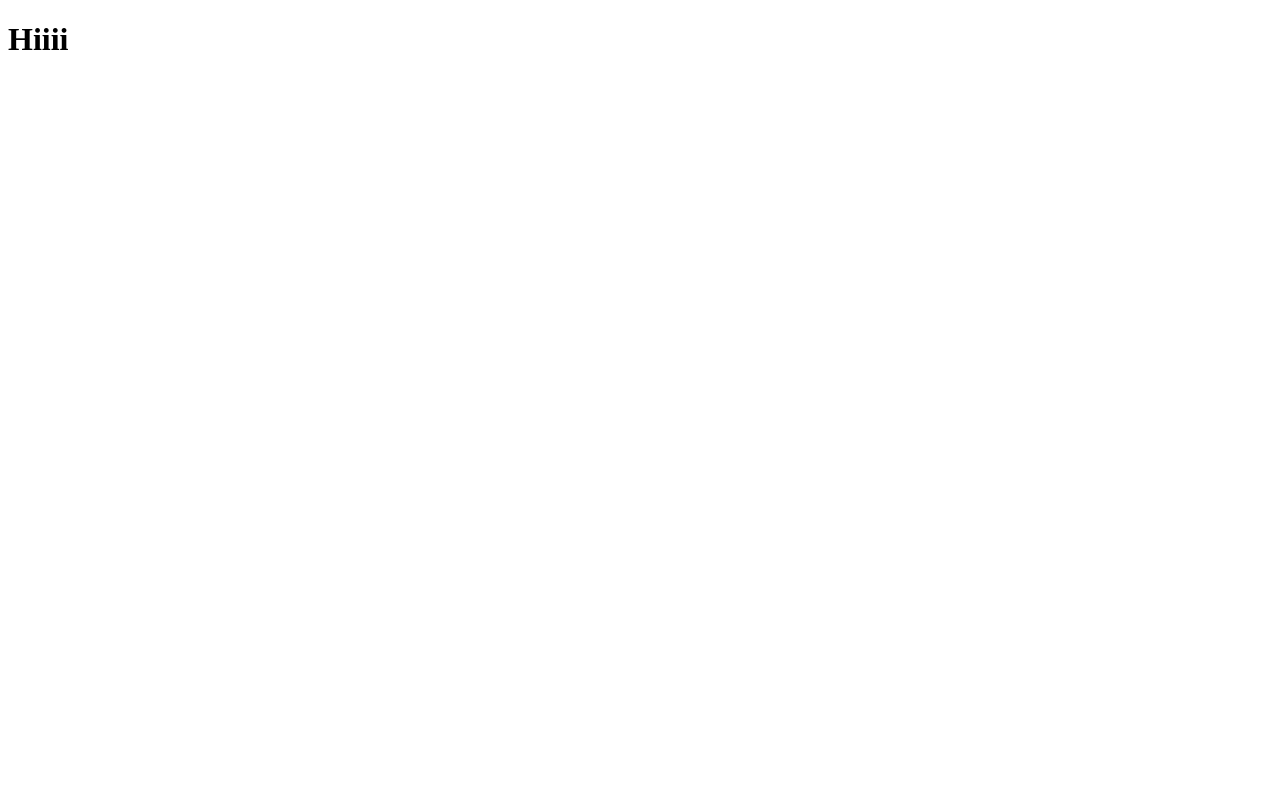
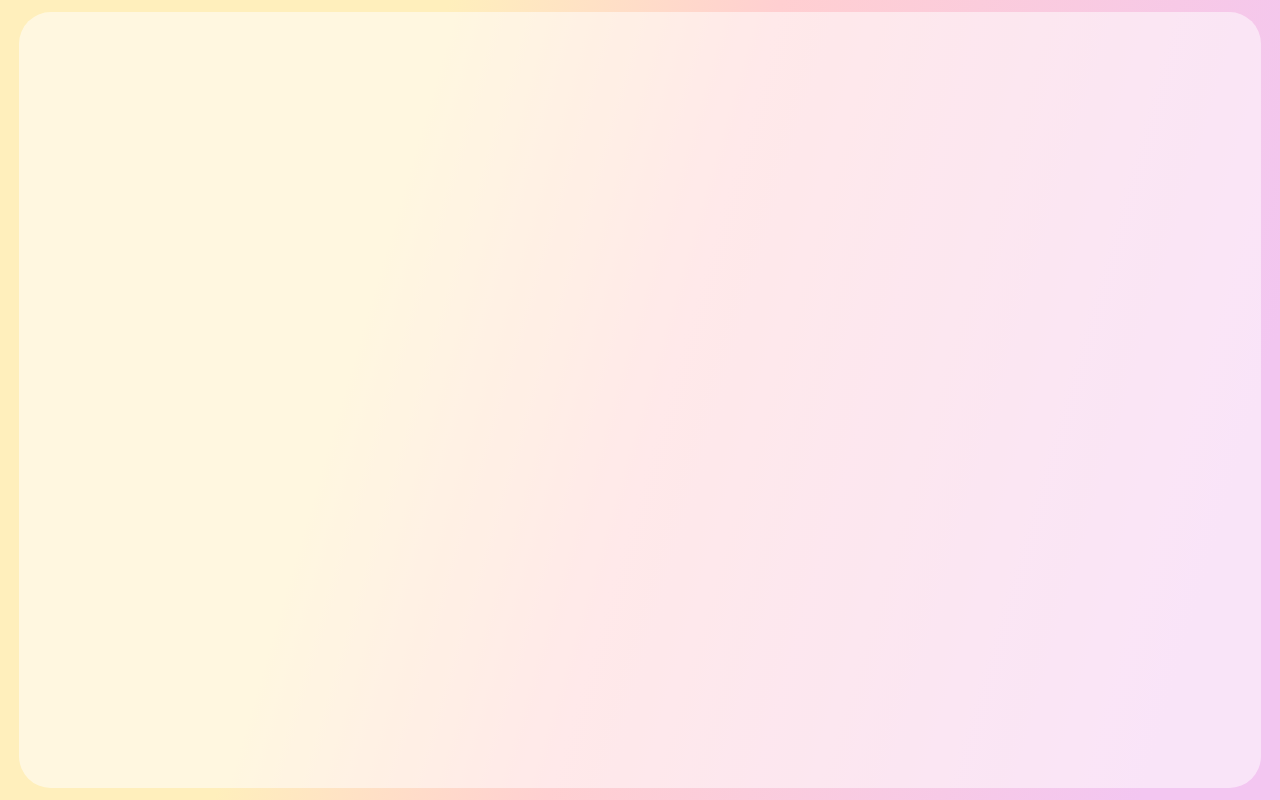
Before and after one commit to Sama-Liyanage/ReactAdmin-Dashboard-Template-Design, a React (Create React App) app: page / in a window 1280 px wide. Built offline with nearby package versions, Linux system fonts and the light colour scheme.

Commit message:
Update Content

```diff
--- a/public/index.html
+++ b/public/index.html
@@ -9,7 +9,13 @@
       name="description"
       content="Web site created using create-react-app"
     />
+    <link rel="preconnect" href="https://fonts.googleapis.com"><link rel="preconnect" href="https://fonts.gstatic.com" crossorigin><link href="https://fonts.googleapis.com/css2?family=Inter:wght@400;500;700&display=swap" rel="stylesheet">
     <link rel="apple-touch-icon" href="%PUBLIC_URL%/logo192.png" />
+    <style>
+      body{
+        margin: 0;
+      }
+    </style>
     <!--
       manifest.json provides metadata used when your web app is installed on a
       user's mobile device or desktop. See https://developers.google.com/web/fundamentals/web-app-manifest/
--- a/src/App.css
+++ b/src/App.css
@@ -10,3 +10,28 @@
   --smboxShadow: -79px 51px 60px rgba(0, 0, 0, 0.08);
   --activeItem: #f799a354;
 }
+
+.App {
+  font-family: 'Inter', sans-serif;
+  background: linear-gradient(
+    106.37deg,
+    #FFEFBC 29.63%,
+    #FFCFD1 51.55%,
+    #F3C6F1 90.85%
+  );
+  height: 100vh;
+  display: flex;
+  justify-content: center;
+  align-items: center;
+}
+
+.AppGlass{
+  display: grid;
+  height: 97%;
+  width: 97%;
+  border-radius: 2rem;
+  background-color: var(--glass);
+  overflow: hidden;
+  grid-template-columns: 11rem auto 20rem;
+  /* first column having a width of 11rem, the second column taking up the remaining space in the grid container, and the third column having a width of 20rem */
+}
--- a/src/App.js
+++ b/src/App.js
@@ -4,7 +4,9 @@
 function App() {
   return (
     <div className="App">
-     <h1>Hiiii</h1>
+       <div className='AppGlass'>
+
+       </div>
     </div>
   );
 }
```
